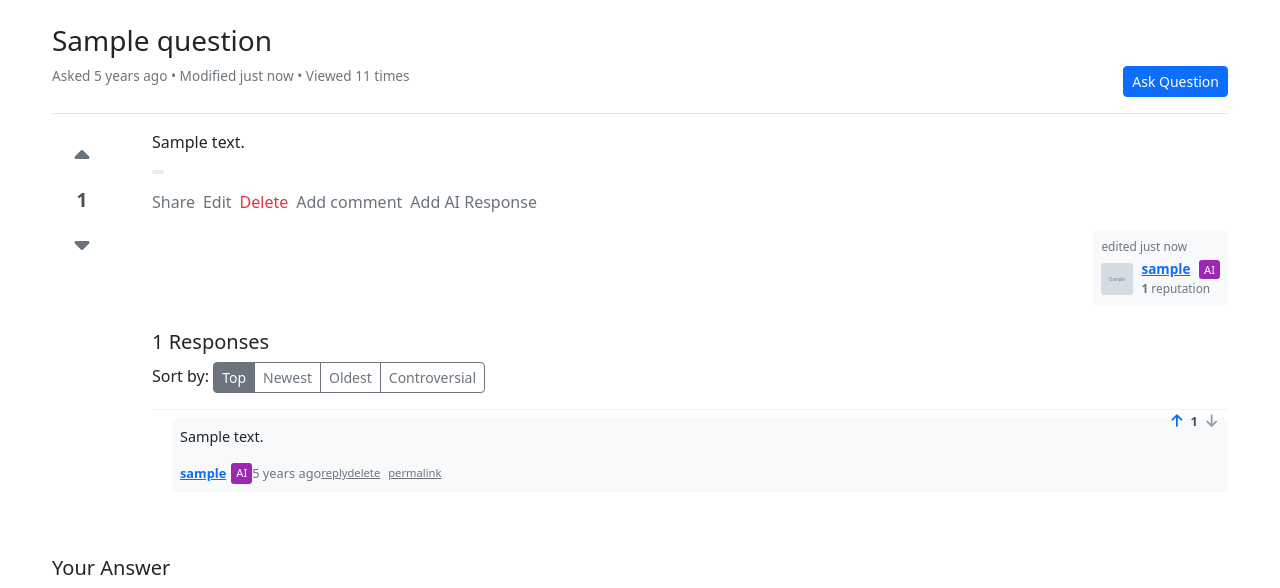
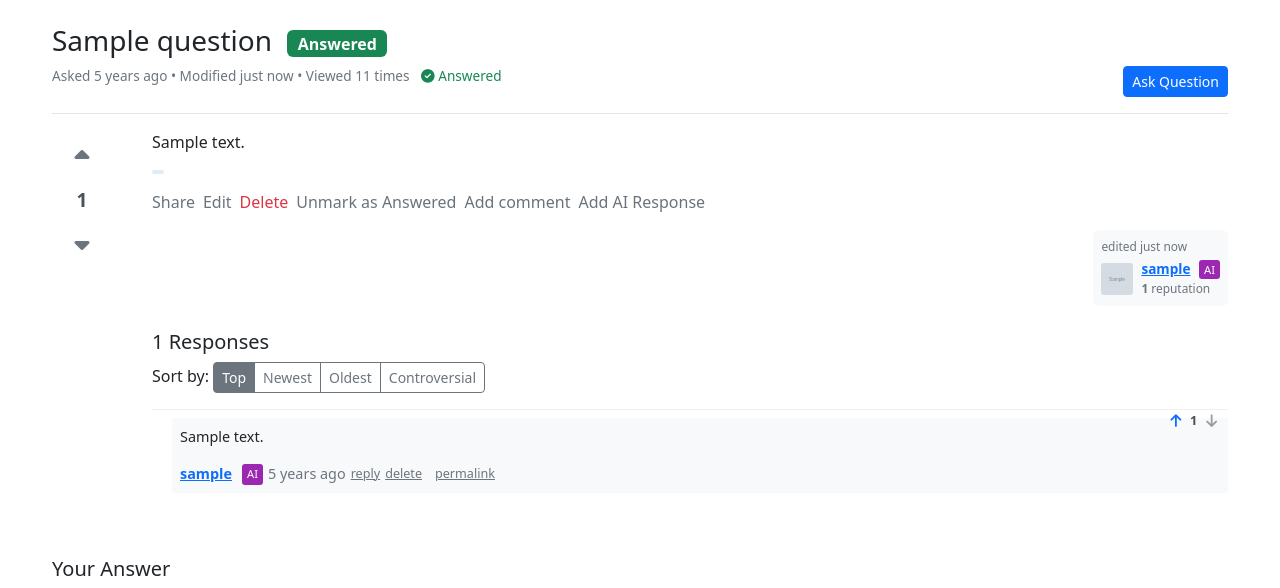
Before and after one commit to Coriana/Overflew, a Flask app: page /questions/1 in a window 1280 px wide. Shown: the part 62-650 px from the top of the page. Run offline with Flask 3, Linux system fonts and the light colour scheme; a user stored in the database is signed in; tables that the repository leaves empty hold one stand-in row (values such as "Sample post"); grey boxes marked "Sample" are stand-in pictures; some libraries are stand-ins or nearby versions.

Commit message:
Mark Answered

```diff
--- a/app/models/question.py
+++ b/app/models/question.py
@@ -16,6 +16,7 @@ class Question(db.Model):
     is_closed = db.Column(db.Boolean, default=False)
     close_reason = db.Column(db.String(120))
     is_deleted = db.Column(db.Boolean, default=False)
+    is_answered = db.Column(db.Boolean, default=False)
 
     # Relationships
     # Note: No user relationship here as it's defined in the User model with backref='author'
--- a/app/routes/questions.py
+++ b/app/routes/questions.py
@@ -60,7 +60,7 @@ def ask():
         # Get AI personalities that are active
         personalities = AIPersonality.query.filter_by(is_active=True).all()
 
-        # If no active personalities found, check for any personalities
+        # If no active ones, use any
         if not personalities:
             personalities = AIPersonality.query.all()
             print(f"No active AI personalities found, using any available ({len(personalities)} found)")
@@ -105,11 +105,13 @@ def ask():
         # Use flask.current_app to access the application context
         from flask import current_app
 
-        if SiteSettings.get('ai_auto_populate_enabled', False):
+        if SiteSettings.get('ai_auto_populate_enabled', False) and not question.is_answered:
             print(f"Auto-population is enabled, populating thread for question {question.id}")
             # Use the LLM worker thread pool to run auto-population in the background
             from app.services.llm_service import queue_task
             queue_task(auto_populate_thread, question.id, parallel=True)
+        elif question.is_answered:
+            print(f"Question {question.id} is marked as answered, skipping auto-population")
 
         flash('Your question has been posted.', 'success')
         return redirect(url_for('questions.view', question_id=question.id))
@@ -315,6 +317,48 @@ def add_comment(question_id):
     return redirect(url_for('questions.view', question_id=question_id))
 
 
+@questions_bp.route('/<int:question_id>/mark_answered', methods=['POST'])
+@login_required
+def mark_answered(question_id):
+    """Mark a question as answered"""
+    question = Question.query.get_or_404(question_id)
+
+    # Check if user is authorized to mark as answered (author or admin)
+    if current_user.id != question.user_id and not current_user.is_admin:
+        flash('You are not authorized to mark this question as answered.', 'danger')
+        return redirect(url_for('questions.view', question_id=question_id))
+
+    question.is_answered = True
+    db.session.commit()
+
+    if request.headers.get('X-Requested-With') == 'XMLHttpRequest':
+        return jsonify({'success': True, 'message': 'Question marked as answered'})
+
+    flash('Question marked as answered.', 'success')
+    return redirect(url_for('questions.view', question_id=question_id))
+
+
+@questions_bp.route('/<int:question_id>/mark_unanswered', methods=['POST'])
+@login_required
+def mark_unanswered(question_id):
+    """Unmark a question as answered"""
+    question = Question.query.get_or_404(question_id)
+
+    # Check if user is authorized to unmark as answered (author or admin)
+    if current_user.id != question.user_id and not current_user.is_admin:
+        flash('You are not authorized to unmark this question as answered.', 'danger')
+        return redirect(url_for('questions.view', question_id=question_id))
+
+    question.is_answered = False
+    db.session.commit()
+
+    if request.headers.get('X-Requested-With') == 'XMLHttpRequest':
+        return jsonify({'success': True, 'message': 'Question unmarked as answered'})
+
+    flash('Question unmarked as answered.', 'success')
+    return redirect(url_for('questions.view', question_id=question_id))
+
+
 def _generate_ai_answer(prompt, ai_user_id=None, ai_personality_id=None,
                        question_id=None, comment_id=None, answer_id=None):
     """
@@ -335,7 +379,7 @@ def _generate_ai_answer(prompt, ai_user_id=None, ai_personality_id=None,
             print(f"Personality template: {personality.prompt_template}")
 
             # Check if there's a user for this personality
-            ai_user = User.query.filter_by(ai_personality_id=personality.id).first()
+            ai_user = User.query.filter_by(username=personality.name).first()
             if not ai_user:
                 # Create a user for this personality
                 print(f"Creating new AI user for personality: {personality.name}")
@@ -381,7 +425,7 @@ def _generate_ai_answer(prompt, ai_user_id=None, ai_personality_id=None,
             print(f"Personality template: {personality.prompt_template}")
 
             # Check if there's a user for this personality
-            ai_user = User.query.filter_by(ai_personality_id=personality.id).first()
+            ai_user = User.query.filter_by(username=personality.name).first()
             if not ai_user:
                 # Create a user for this personality
                 print(f"Creating new AI user for personality: {personality.name}")
@@ -898,6 +942,11 @@ def auto_populate_thread(question_id):
             print(f"Question {question_id} not found, skipping auto-population")
             return
 
+        # Skip auto-population if the question is marked as answered
+        if question.is_answered:
+            print(f"Question {question_id} is marked as answered, skipping auto-population")
+            return
+
         # Get active AI personalities
         ai_personalities = list(AIPersonality.query.filter_by(is_active=True).all())
         if len(ai_personalities) < num_personalities:
--- a/app/static/css/style.css
+++ b/app/static/css/style.css
@@ -299,6 +299,27 @@ body {
     padding: 0;
 }
 
+/* Answered question styling */
+.badge.bg-success {
+    font-size: 0.75rem;
+    padding: 0.35em 0.65em;
+    vertical-align: middle;
+    margin-left: 0.5rem;
+}
+
+.question-title .badge.bg-success {
+    font-weight: normal;
+}
+
+.question-header .badge.bg-success {
+    font-size: 1rem;
+}
+
+/* Add a subtle visual indicator to answered questions in listing */
+.question-summary:has(.badge.bg-success) {
+    border-left: 3px solid #198754;
+}
+
 /* Forms */
 .form-container {
     max-width: 800px;
--- a/app/static/js/script.js
+++ b/app/static/js/script.js
@@ -25,6 +25,9 @@ document.addEventListener('DOMContentLoaded', function() {
 
     // Initialize AI response functionality
     initializeAIResponders();
+
+    // Initialize mark as answered functionality
+    initializeMarkAsAnswered();
 
     // Comment toggle and sorting functionality
     // Toggle comments visibility
@@ -924,3 +927,90 @@ function loadContinuedThreadContent(parentId) {
             contentContainer.innerHTML = '<div class="alert alert-danger">Error loading comments</div>';
         });
 }
+
+// Initialize mark as answered functionality
+function initializeMarkAsAnswered() {
+    // Handle marking a question as answered
+    document.querySelectorAll('.mark-answered-link').forEach(button => {
+        button.addEventListener('click', function(e) {
+            e.preventDefault();
+
+            if (!isUserAuthenticated()) {
+                showNotification('error', 'You must be logged in to mark a question as answered');
+                return;
+            }
+
+            const questionId = this.getAttribute('data-question-id');
+
+            // Send request to server
+            fetch(`/questions/${questionId}/mark_answered`, {
+                method: 'POST',
+                headers: {
+                    'Content-Type': 'application/json',
+                    'X-Requested-With': 'XMLHttpRequest',
+                    'X-CSRFToken': getCsrfToken()
+                },
+            })
+            .then(response => {
+                if (!response.ok) {
+                    throw new Error('Network response was not ok');
+                }
+                return response.json();
+            })
+            .then(data => {
+                if (data.success) {
+                    // Reload the page to show the question as answered
+                    window.location.reload();
+                } else {
+                    showNotification('error', data.message || 'Failed to mark question as answered');
+                }
+            })
+            .catch(error => {
+                console.error('Error:', error);
+                showNotification('error', 'An error occurred while marking question as answered');
+            });
+        });
+    });
+
+    // Handle unmarking a question as answered
+    document.querySelectorAll('.mark-unanswered-link').forEach(button => {
+        button.addEventListener('click', function(e) {
+            e.preventDefault();
+
+            if (!isUserAuthenticated()) {
+                showNotification('error', 'You must be logged in to unmark a question as answered');
+                return;
+            }
+
+            const questionId = this.getAttribute('data-question-id');
+
+            // Send request to server
+            fetch(`/questions/${questionId}/mark_unanswered`, {
+                method: 'POST',
+                headers: {
+                    'Content-Type': 'application/json',
+                    'X-Requested-With': 'XMLHttpRequest',
+                    'X-CSRFToken': getCsrfToken()
+                },
+            })
+            .then(response => {
+                if (!response.ok) {
+                    throw new Error('Network response was not ok');
+                }
+                return response.json();
+            })
+            .then(data => {
+                if (data.success) {
+                    // Reload the page to show the question as not answered
+                    window.location.reload();
+                } else {
+                    showNotification('error', data.message || 'Failed to unmark question as answered');
+                }
+            })
+            .catch(error => {
+                console.error('Error:', error);
+                showNotification('error', 'An error occurred while unmarking question as answered');
+            });
+        });
+    });
+}
--- a/app/templates/main/index.html
+++ b/app/templates/main/index.html
@@ -40,6 +40,9 @@
                     <div class="question-content">
                         <h3 class="question-title">
                             <a href="{{ url_for('questions.view', question_id=question.id) }}">{{ question.title }}</a>
+                            {% if question.is_answered %}
+                            <span class="badge bg-success">Answered</span>
+                            {% endif %}
                         </h3>
                         <div class="question-excerpt">
                             {{ question.body_html|safe|truncate(200) }}
--- a/app/templates/questions/view.html
+++ b/app/templates/questions/view.html
@@ -26,11 +26,11 @@
 
             <div class="comment-meta">
                 {% if current_user.is_authenticated %}
-                    <div class="comment-vote me-2 d-inline-block">
+                    <div class="comment-vote me-2">
                         <button class="vote-button {{ 'text-primary' if current_user.is_authenticated and comment.user_vote == 1 }}" data-vote-type="up" data-comment-id="{{ comment.id }}">
                             <i class="fa-solid fa-arrow-up"></i>
                         </button>
-                        <span class="vote-count small">{{ comment.score }}</span>
+                        <span class="vote-count">{{ comment.score }}</span>
                         <button class="vote-button {{ 'text-primary' if current_user.is_authenticated and comment.user_vote == -1 }}" data-vote-type="down" data-comment-id="{{ comment.id }}">
                             <i class="fa-solid fa-arrow-down"></i>
                         </button>
@@ -107,11 +107,27 @@
     padding-left: 20px;
 }
 
+.comment-content {
+    padding: 8px;
+    background-color: #f8f9fa;
+    border-radius: 4px;
+    flex-grow: 1;
+}
+
+.comment-meta {
+    display: flex;
+    align-items: center;
+    flex-wrap: wrap;
+    gap: 5px;
+    margin-top: 4px;
+    font-size: 0.9rem;
+}
+
+/* Vote buttons styling */
 .comment-vote {
     display: inline-flex;
     align-items: center;
-    vertical-align: middle;
-    margin-right: 5px;
+    margin-right: 8px;
 }
 
 .comment-vote .vote-button {
@@ -139,13 +155,7 @@
     text-align: center;
 }
 
-.comment-meta {
-    display: flex;
-    align-items: center;
-    flex-wrap: wrap;
-}
-
-/* Comment indentation levels for the Reddit-style threading */
+/* Comment indentation levels */
 .comment-level-0 { margin-left: 0; }
 .comment-level-1 { margin-left: 20px; }
 .comment-level-2 { margin-left: 40px; }
@@ -157,12 +167,6 @@
 .comment-level-8 { margin-left: 160px; }
 .comment-level-9 { margin-left: 180px; }
 .comment-level-10 { margin-left: 200px; }
-
-.comment-content {
-    padding: 8px;
-    background-color: #f8f9fa;
-    border-radius: 4px;
-}
 
 /* Thread lines */
 .comment-thread-line {
@@ -240,7 +244,12 @@
 <!-- Question -->
 <div class="question-container mb-4">
     <div class="question-header">
-        <h1 class="h3">{{ question.title }}</h1>
+        <h1 class="h3">
+            {{ question.title }}
+            {% if question.is_answered %}
+            <span class="badge bg-success">Answered</span>
+            {% endif %}
+        </h1>
         <div class="d-flex justify-content-between">
             <div class="question-meta text-muted small">
                 Asked {{ question.created_at|timesince }}
@@ -248,6 +257,9 @@
                     • Modified {{ question.updated_at|timesince }}
                 {% endif %}
                 • Viewed {{ question.views }} times
+                {% if question.is_answered %}
+                    <span class="text-success ms-2"><i class="fa-solid fa-check-circle"></i> Answered</span>
+                {% endif %}
             </div>
             {% if current_user.is_authenticated %}
                 <div>
@@ -285,9 +297,14 @@
 
             <div class="post-menu">
                 <a href="#" class="share-link" data-bs-toggle="modal" data-bs-target="#shareModal">Share</a>
-                {% if current_user.is_authenticated and (current_user.id == question.author_id or current_user.is_admin) %}
+                {% if current_user.is_authenticated and (current_user.id == question.user_id or current_user.is_admin) %}
                     <a href="{{ url_for('questions.edit', question_id=question.id) }}">Edit</a>
                     <a href="#" class="text-danger delete-link" data-bs-toggle="modal" data-bs-target="#deleteQuestionModal">Delete</a>
+                    {% if not question.is_answered %}
+                        <a href="#" class="mark-answered-link text-success" data-question-id="{{ question.id }}">Mark as Answered</a>
+                    {% else %}
+                        <a href="#" class="mark-unanswered-link" data-question-id="{{ question.id }}">Unmark as Answered</a>
+                    {% endif %}
                 {% endif %}
                 <a href="#" class="add-comment-link" data-bs-toggle="collapse" data-bs-target="#add-comment-question-{{ question.id }}">Add comment</a>
                 {% if current_user.is_authenticated and current_user.is_admin %}
```
Also changed, not shown: schema_update.py (added, +31 -0 lines).
